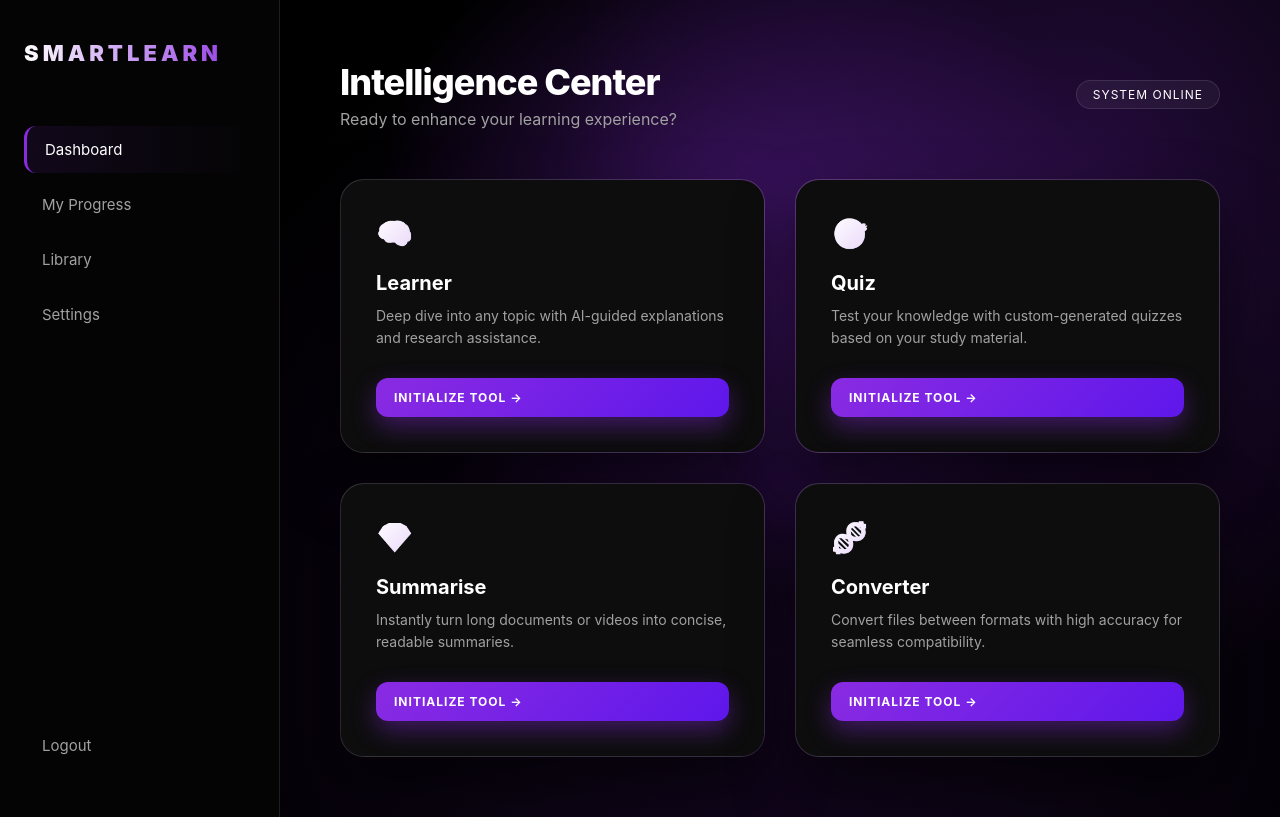
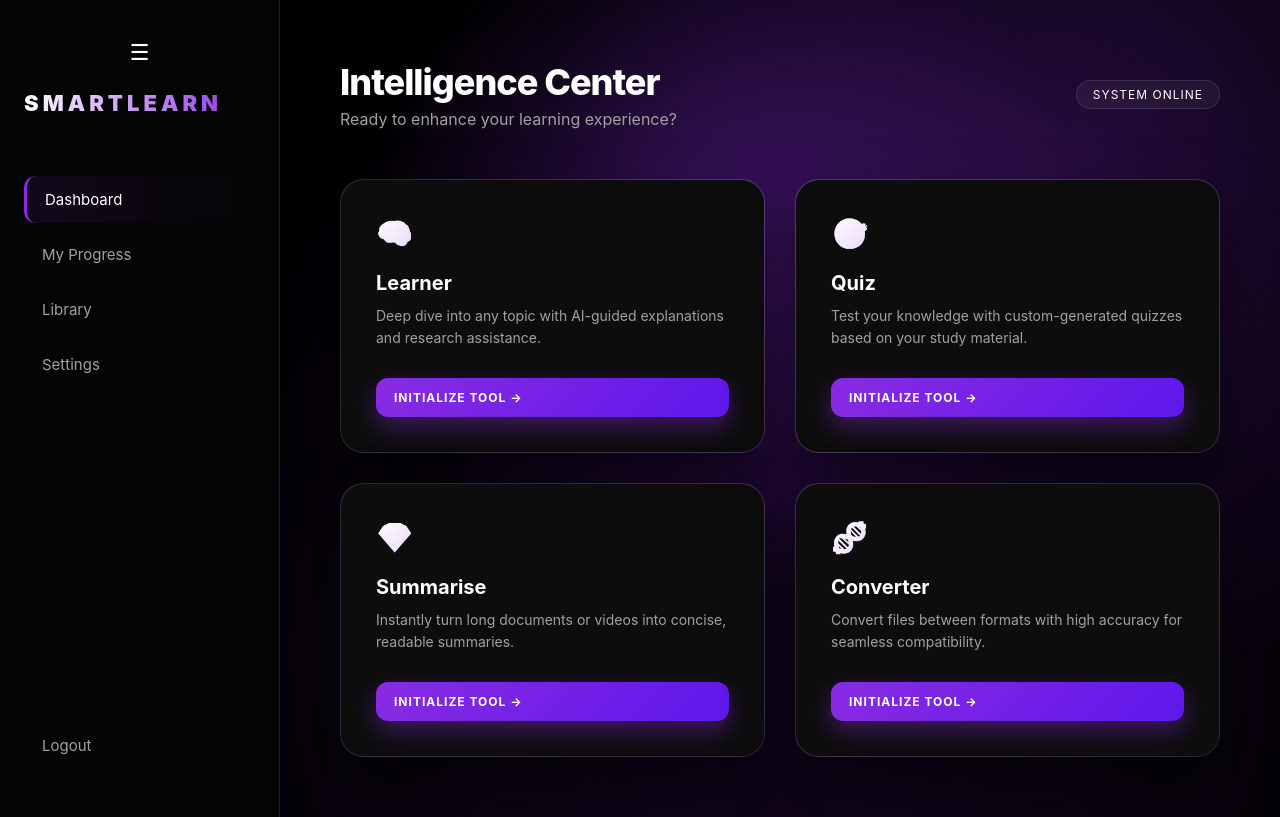
Before and after one commit to SaikatxAlpha/SmartLearn, a Flask app: page /dashboard in a window 1280 px wide. Run offline with Flask 3, Linux system fonts and the light colour scheme.

Commit message:
Dashboard

```diff
--- a/templates/dashboard.html
+++ b/templates/dashboard.html
@@ -36,6 +36,26 @@
             flex-direction: column;
             background: rgba(5, 5, 5, 0.8);
             backdrop-filter: blur(20px);
+        }
+
+        /* Sidebar slide behavior */
+        .sidebar {
+            transition: transform 0.35s ease;
+        }
+
+        /* Hidden state */
+        .sidebar.collapsed {
+            transform: translateX(-220px);
+        }
+
+        /* Toggle button */
+        .sidebar-toggle {
+            background: none;
+            border: none;
+            color: #fff;
+            font-size: 22px;
+            cursor: pointer;
+            margin-bottom: 24px;
         }
 
         .logo {
@@ -248,6 +268,7 @@ h3 {
 <body>
 
     <aside class="sidebar">
+        <button class="sidebar-toggle">☰</button>
         <div class="logo">SMARTLEARN</div>
         <nav class="nav-group">
             <a href="#" class="nav-link active">Dashboard</a>
@@ -306,5 +327,14 @@ h3 {
         </div>
     </main>
 
+    <script>
+const sidebar = document.querySelector('.sidebar');
+const toggle = document.querySelector('.sidebar-toggle');
+
+toggle.addEventListener('click', () => {
+    sidebar.classList.toggle('collapsed');
+});
+</script>
+
 </body>
 </html>
```
